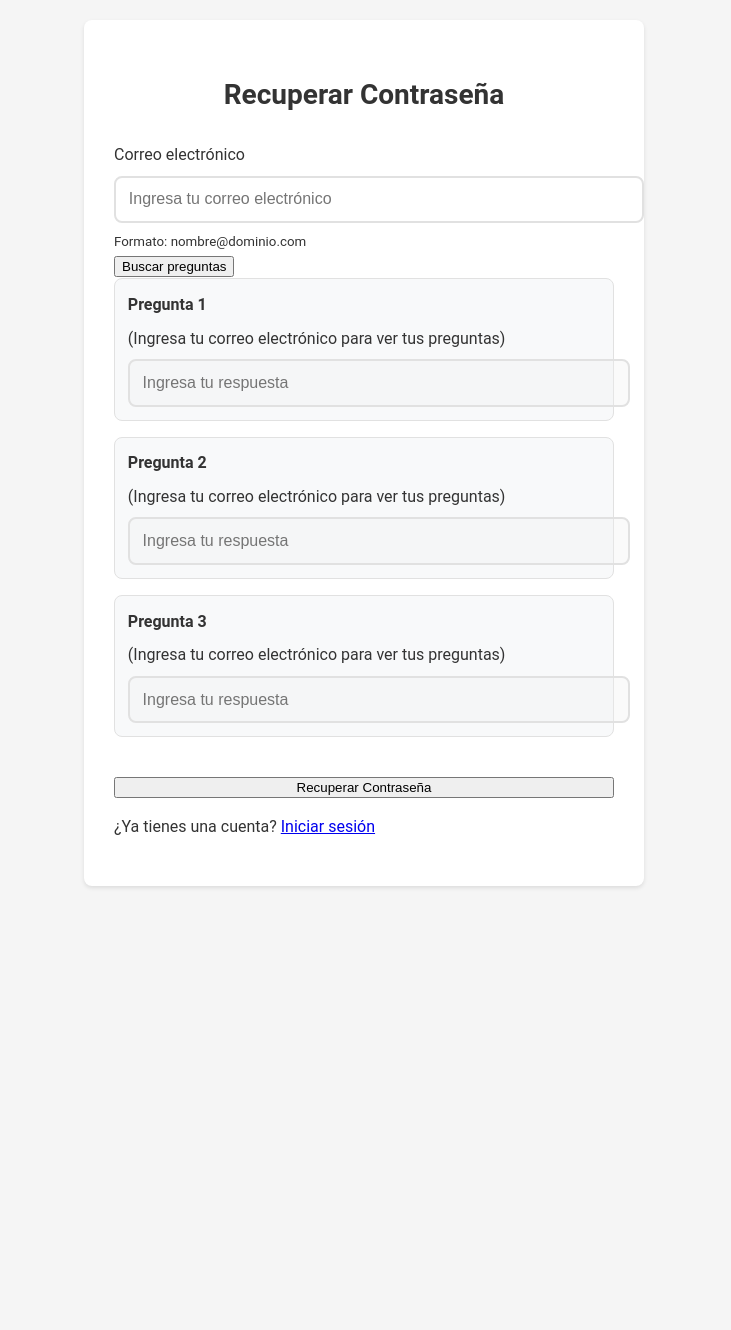
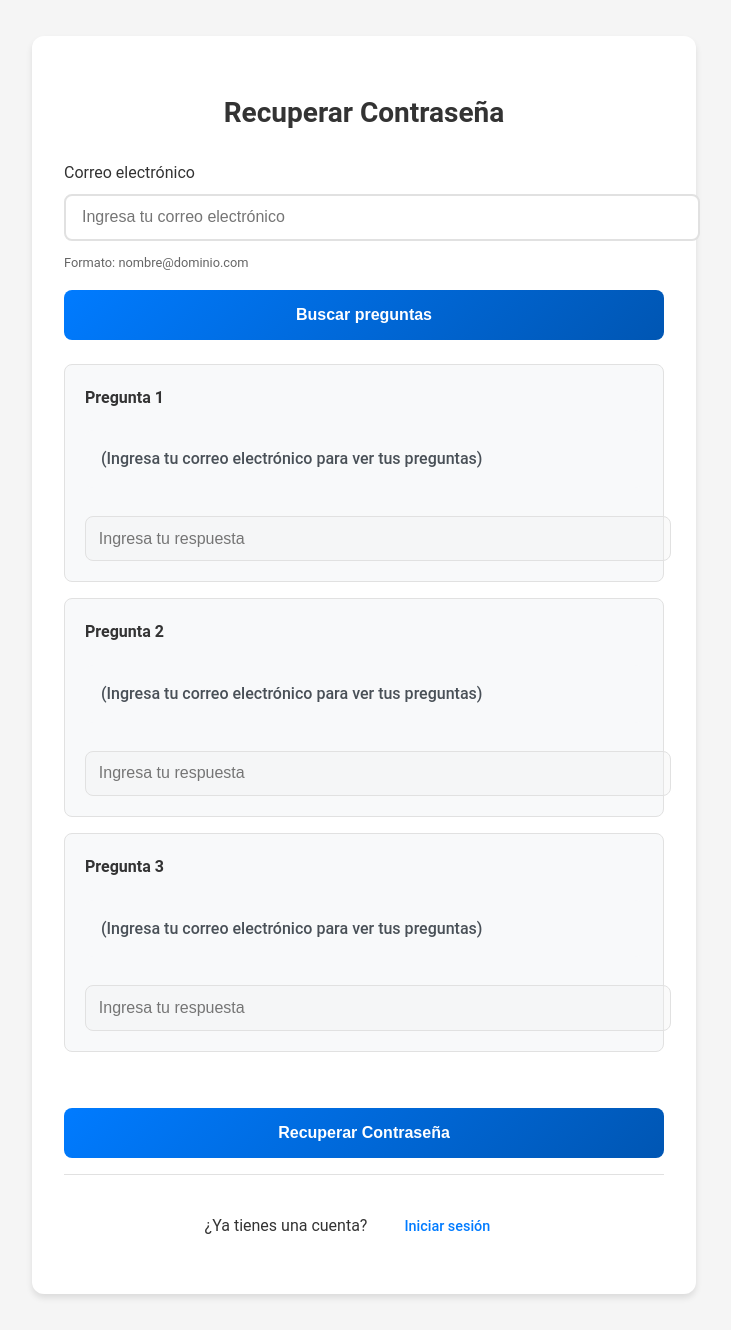
Before and after one commit to valenfd3z/Portfolio, a Python web app: template templates/recuperar_contraseña.html in a window 1280 px wide. Shown: the whole page, without its empty margins (276-1007 px from the left). Before the commit the page ends 888 px from the top, so only its background shows below. Run offline with Jinja, Linux system fonts and the light colour scheme; the template is opened without the code that fills it, so the values that code supplies are empty.

Commit message:
Update recuperar_contraseña.css

```diff
--- a/static/css/recuperar_contraseña.css
+++ b/static/css/recuperar_contraseña.css
@@ -1,3 +1,162 @@
+/* Estilos específicos para la página de recuperación de contraseña */
+
+/* Estilos específicos para recuperar contraseña */
+
+/* Contenedor principal */
+.auth-container {
+    min-height: 100vh;
+    display: flex;
+    align-items: center;
+    justify-content: center;
+    padding: 1rem;
+}
+
+/* Tarjeta de autenticación */
+.auth-card {
+    background: white;
+    padding: 2.5rem;
+    border-radius: 12px;
+    box-shadow: 0 4px 6px rgba(0, 0, 0, 0.1);
+    width: 100%;
+    max-width: 600px;
+    margin: 0 auto;
+    padding: 2rem;
+}
+
+/* Título */
+.auth-card h2 {
+    color: #333;
+    margin-bottom: 1.5rem;
+    text-align: center;
+    font-size: 1.75rem;
+}
+
+/* Estilos generales de formulario */
+.auth-form {
+    display: flex;
+    flex-direction: column;
+    gap: 1.5rem;
+    width: 100%;
+}
+
+.form-group {
+    display: flex;
+    flex-direction: column;
+    gap: 0.5rem;
+}
+
+.form-input {
+    padding: 0.8rem 1rem;
+    border: 2px solid #e1e1e1;
+    border-radius: 8px;
+    font-size: 1rem;
+    transition: all 0.3s ease;
+    width: 100%;
+}
+
+.form-input:focus {
+    border-color: #007bff;
+    box-shadow: 0 0 0 3px rgba(0, 123, 255, 0.25);
+    outline: none;
+}
+
+.form-help {
+    font-size: 0.8rem;
+    color: #666;
+    margin-top: 0.25rem;
+}
+
+/* Contenedor de preguntas */
+.preguntas-container {
+    margin-top: 1.5rem;
+}
+
+/* Preguntas de seguridad */
+.pregunta-seguridad {
+    background: #f8f9fa;
+    border-radius: 8px;
+    padding: 1.25rem;
+    margin-bottom: 1rem;
+    border: 1px solid #e1e1e1;
+}
+
+.pregunta-seguridad label {
+    font-weight: 600;
+    color: #333;
+    margin-bottom: 0.75rem;
+}
+
+.pregunta-seguridad .pregunta-texto {
+    color: #666;
+    margin-bottom: 0.75rem;
+    font-size: 0.95rem;
+}
+
+.pregunta-seguridad input {
+    margin-top: 0.5rem;
+    padding: 0.8rem;
+    border: 1px solid #e1e1e1;
+    border-radius: 8px;
+    width: 100%;
+}
+
+.pregunta-seguridad input:focus {
+    border-color: #007bff;
+    box-shadow: 0 0 0 3px rgba(0, 123, 255, 0.25);
+    outline: none;
+}
+
+/* Botones */
+.auth-button {
+    background: linear-gradient(135deg, #007bff 0%, #0056b3 100%);
+    color: white;
+    padding: 1rem;
+    border: none;
+    border-radius: 8px;
+    font-size: 1rem;
+    font-weight: 600;
+    cursor: pointer;
+    transition: all 0.3s ease;
+    width: 100%;
+    margin-top: 1rem;
+}
+
+.auth-button:hover {
+    transform: translateY(-2px);
+    box-shadow: 0 5px 15px rgba(0,0,0,0.2);
+}
+
+/* Enlaces */
+.auth-links {
+    display: flex;
+    gap: 1rem;
+    justify-content: center;
+    margin-top: 1rem;
+    padding-top: 1rem;
+    border-top: 1px solid #e1e1e1;
+}
+
+.auth-links a {
+    color: #007bff;
+    font-weight: 500;
+    text-decoration: none;
+    transition: color 0.3s ease;
+    padding: 0.5rem 1rem;
+    border-radius: 4px;
+    font-size: 0.9rem;
+    display: inline-block;
+    min-width: 120px;
+    text-align: center;
+}
+
+.auth-links a:hover {
+    color: #0056b3;
+    text-decoration: underline;
+}
+.auth-card:hover {
+    transform: translateY(-5px);
+    box-shadow: 0 8px 25px rgba(0,0,0,0.15);
+}
 
 /* Estilos específicos para recuperar contraseña */
 .alert {
@@ -18,74 +177,42 @@
     border: 1px solid #f5c6cb;
 }
 
-.auth-card {
-    background-color: white;
-    border-radius: 8px;
-    box-shadow: 0 2px 4px rgba(0,0,0,0.1);
-    padding: 30px;
-    margin: 20px 0;
-    max-width: 500px;
-    margin: 0 auto;
-    transition: transform 0.3s ease;
-}
-
-.auth-card:hover {
-    transform: translateY(-5px);
-    box-shadow: 0 4px 8px rgba(0,0,0,0.2);
-}
-
-.auth-card h2 {
-    color: #333;
-    margin-bottom: 1.5rem;
-    text-align: center;
-    font-size: 1.75rem;
-}
-
-.auth-form {
-    display: flex;
-    flex-direction: column;
-    gap: 1.5rem;
-}
-
-.form-group {
-    display: flex;
-    flex-direction: column;
-    gap: 0.5rem;
-}
-
-.form-input,
-.pregunta-seguridad input,
-.pregunta-seguridad .respuesta-input {
-    width: 100%;
-    padding: 0.8rem;
-    border: 2px solid #e1e1e1;
-    border-radius: 8px;
-    font-size: 1rem;
+.btn-primary {
+    background: linear-gradient(135deg, #007bff 0%, #0056b3 100%);
+    color: white;
+    padding: 0.5rem 1rem;
+    border: none;
+    border-radius: 6px;
+    text-decoration: none;
     transition: all 0.3s ease;
 }
 
-.form-input:focus,
-.pregunta-seguridad input:focus,
-.pregunta-seguridad .respuesta-input:focus {
-    border-color: #007bff;
-    box-shadow: 0 0 0 3px rgba(0, 123, 255, 0.25);
-    outline: none;
+.btn-primary:hover {
+    background: #0056b3;
+    transform: translateY(-2px);
 }
 
+/* Estilos para las preguntas de seguridad */
 .pregunta-seguridad {
     display: flex;
     flex-direction: column;
     gap: 0.5rem;
-    background: #f8f9fa;
-    border: 1px solid #e1e1e1;
-    border-radius: 8px;
-    padding: 0.8rem;
     margin-bottom: 1rem;
 }
 
 .pregunta-seguridad label {
     font-weight: 600;
     color: #333;
+}
+
+.pregunta-seguridad .pregunta-texto {
+    background: #f8f9fa;
+    border: none;
+    padding: 1rem;
+    border-radius: 8px;
+    font-size: 1rem;
+    font-weight: 500;
+    color: #495057;
 }
 
 .pregunta-seguridad .respuesta-input {
@@ -95,11 +222,15 @@
     padding: 0.8rem 1rem;
     font-size: 1rem;
     transition: all 0.3s ease;
-    width: 100%;
-    max-width: 300px;
-    margin: 0 auto;
 }
 
+.pregunta-seguridad .respuesta-input:focus {
+    border-color: #007bff;
+    box-shadow: 0 0 0 3px rgba(0,123,255,0.1);
+    outline: none;
+}
+
+/* Estilos para el mensaje de éxito */
 .success-message {
     background: #d4edda;
     color: #155724;
```
